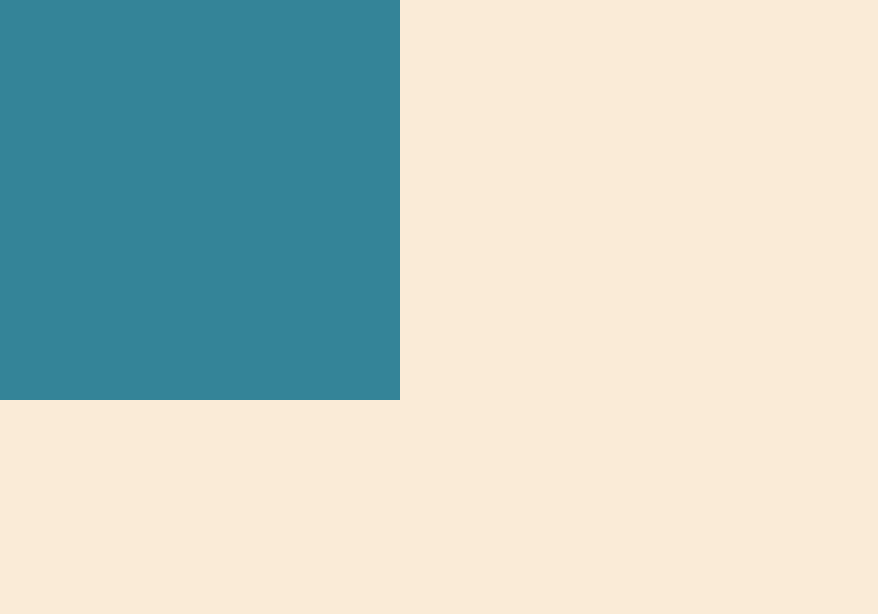
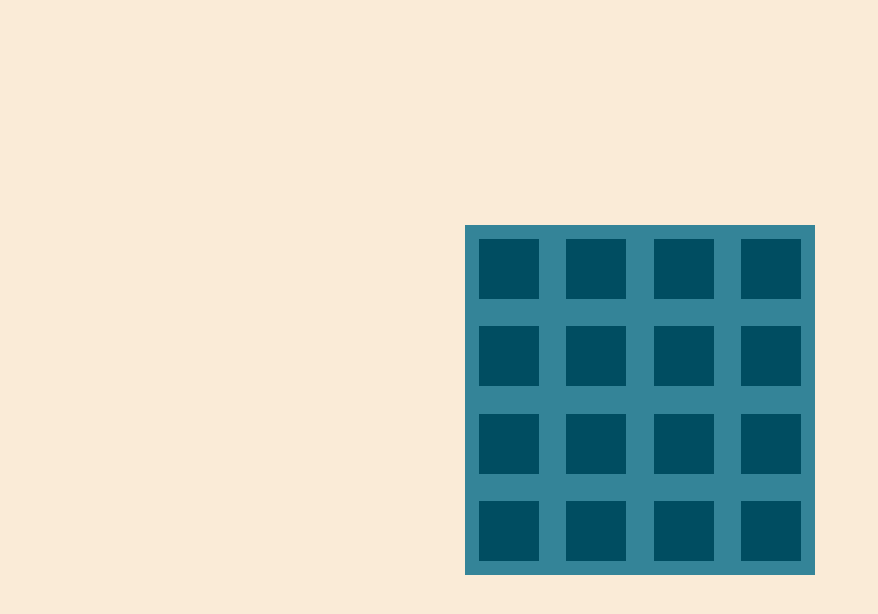
Before and after one commit to pragyes31/matchingGame, a website built with Parcel: page index.html in a window 1280 px wide. Shown: the whole page, without its empty margins (0-878 px from the left). Built offline with nearby package versions, Linux system fonts and the light colour scheme.

Commit message:
basic html structure ready

```diff
--- a/index.html
+++ b/index.html
@@ -1,16 +1,32 @@
 <!DOCTYPE html>
 <html>
-
   <head>
     <title>Parcel Sandbox</title>
     <meta charset="UTF-8" />
   </head>
 
   <body>
-	<div id="app"></div>
+    <div id="app">
+      <div class="matching-game">
+        <div class="box" data-number:1></div>
+        <div class="box" data-number:2></div>
+        <div class="box" data-number:3></div>
+        <div class="box" data-number:4></div>
+        <div class="box" data-number:5></div>
+        <div class="box" data-number:6></div>
+        <div class="box" data-number:7></div>
+        <div class="box" data-number:8></div>
+        <div class="box" data-number:9></div>
+        <div class="box" data-number:10></div>
+        <div class="box" data-number:11></div>
+        <div class="box" data-number:12></div>
+        <div class="box" data-number:13></div>
+        <div class="box" data-number:14></div>
+        <div class="box" data-number:15></div>
+        <div class="box" data-number:16></div>
+      </div>
+    </div>
 
-	<script src="src/index.js">
-	</script>
+    <script src="src/index.js"></script>
   </body>
-
 </html>
--- a/src/styles.css
+++ b/src/styles.css
@@ -8,10 +8,25 @@ body {
 }
 
 #app {
-  width: 400px;
-  height: 400px;
+  height: 100vh;
+  display: flex;
+  justify-content: space-around;
+  align-items: center;
+}
+
+.matching-game {
+  width: 350px;
+  height: 350px;
   background-color: #348498;
   display: flex;
+  flex-wrap: wrap;
+  justify-content: space-around;
   align-items: center;
-  justify-content: center;
 }
+
+.box {
+  width: 60px;
+  height: 60px;
+  background-color: #004d61;
+  margin: 10px;
+}
```
Lines whose indentation alone changed are shown as unchanged.
